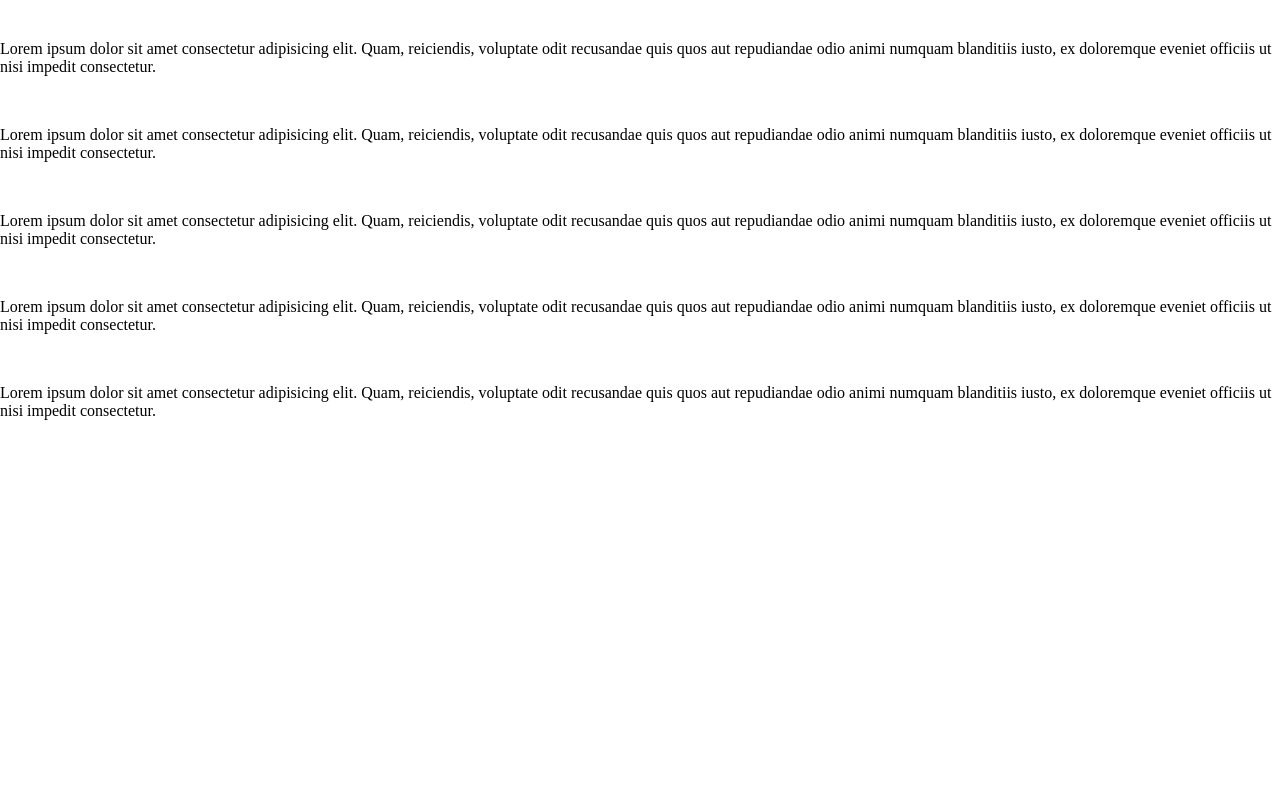
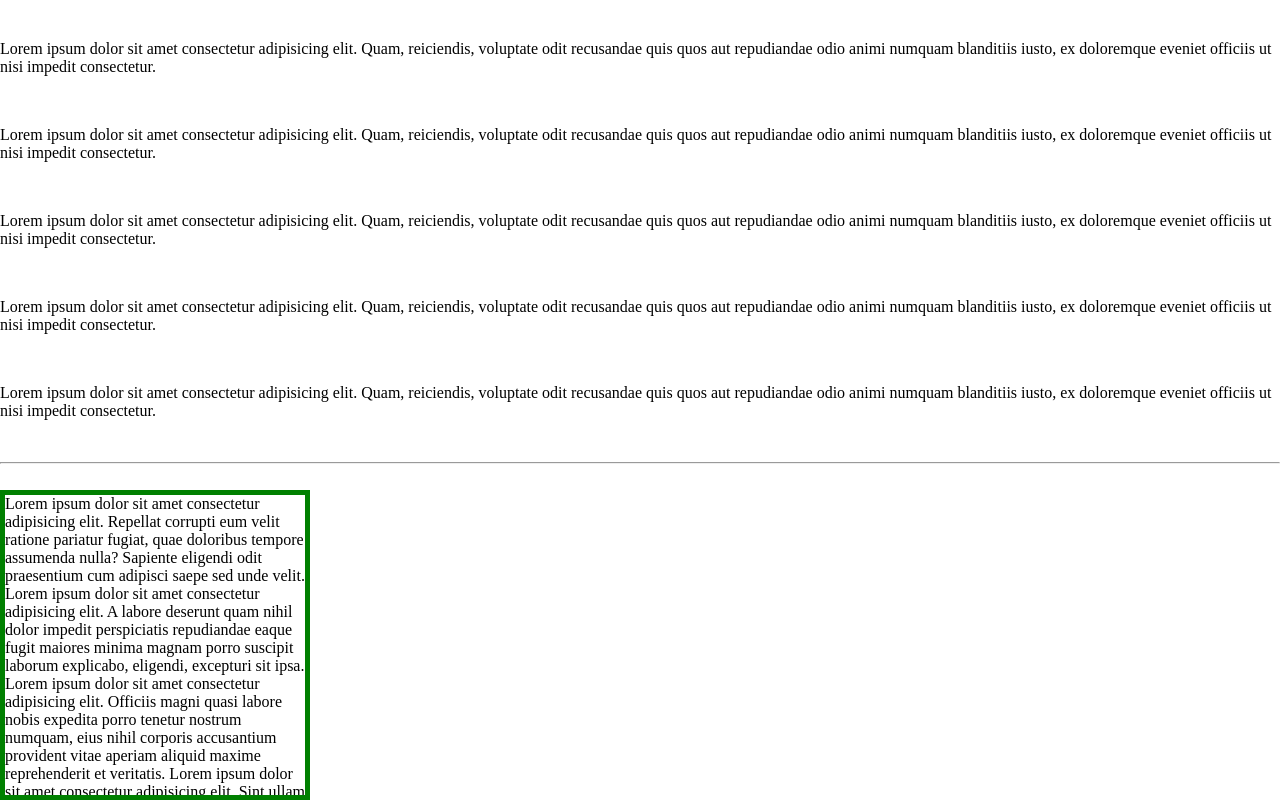
Before and after one commit to Ardison-Gardner/CSS201, a plain HTML site: page index.html in a window 1280 px wide. Shown: the part 3134-3934 px from the top of the page. Before the commit the page ends 3570 px from the top, so only its background shows below. Drawn offline with Linux system fonts and the light colour scheme.

Commit message:
Overflow.

```diff
--- a/css/style.css
+++ b/css/style.css
@@ -68,3 +68,9 @@ h1{
   height: 50%;
   background: navy;
 }
+#lesson125 {
+  width: 300px;
+  height: 300px;
+  border: 5px solid green;
+  overflow: scroll;
+}
--- a/index.html
+++ b/index.html
@@ -71,5 +71,11 @@
       <br>
       <p>Lorem ipsum dolor sit amet consectetur adipisicing elit. Quam, reiciendis, voluptate odit recusandae quis quos aut repudiandae odio animi numquam blanditiis iusto, ex doloremque eveniet officiis ut nisi impedit consectetur.</p>
     </div>
+    <br>
+    <hr>
+    <br>
+    <div id="lesson125">
+      Lorem ipsum dolor sit amet consectetur adipisicing elit. Repellat corrupti eum velit ratione pariatur fugiat, quae doloribus tempore assumenda nulla? Sapiente eligendi odit praesentium cum adipisci saepe sed unde velit. Lorem ipsum dolor sit amet consectetur adipisicing elit. A labore deserunt quam nihil dolor impedit perspiciatis repudiandae eaque fugit maiores minima magnam porro suscipit laborum explicabo, eligendi, excepturi sit ipsa. Lorem ipsum dolor sit amet consectetur adipisicing elit. Officiis magni quasi labore nobis expedita porro tenetur nostrum numquam, eius nihil corporis accusantium provident vitae aperiam aliquid maxime reprehenderit et veritatis. Lorem ipsum dolor sit amet consectetur adipisicing elit. Sint ullam maiores ipsum cumque delectus architecto iste laborum amet ab quasi ratione quisquam fugit possimus ducimus nisi, corrupti libero? Fugit, recusandae?
+    </div>
   </body>
 </html>
```
